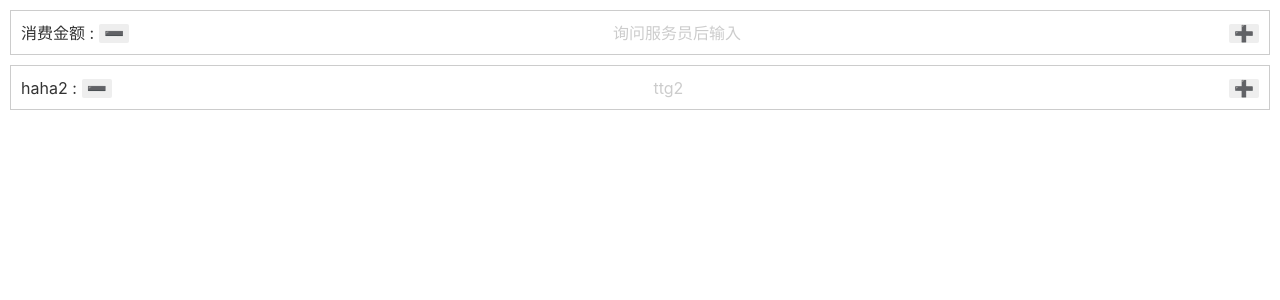
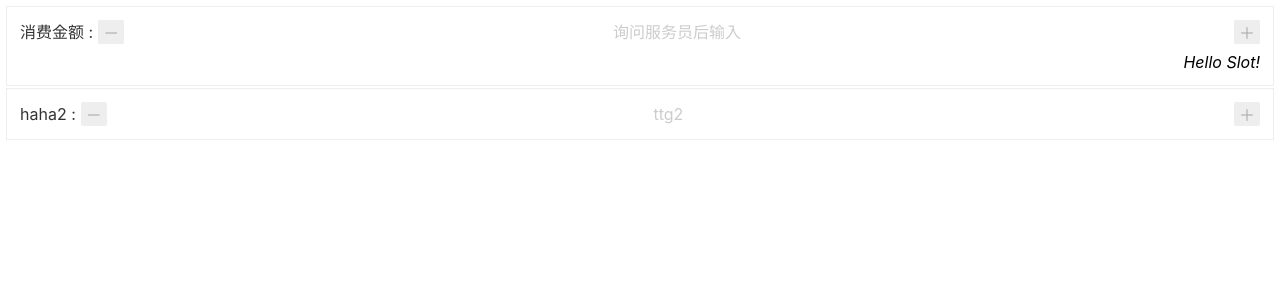
Before and after one commit to samhengon/decimal-numeric-keyboard, a Vue app: page / in a window 1280 px wide. Shown: the top 300 px of the page. Built offline with nearby package versions, Linux system fonts and the light colour scheme.

Commit message:
Updated CSS, added slot support to allow HTML on next line

```diff
--- a/src/App.vue
+++ b/src/App.vue
@@ -1,14 +1,21 @@
 <style>
 .box {
   height: 100%;
-  border: 1px solid #ccc;
-  height: 45px;
+  /* border: 1px solid #ccc; */
+  outline: 0.05rem solid #eee;
+  outline-offset: 0.2rem;
+  /* height: 45px; */
   padding: 10px;
   margin: 10px;
 }
 .keyboard-padding {
   display: block;
   height: 250px;
+}
+.input-slot {
+  display: flex;
+  justify-content: flex-end;
+  margin-top: 0.5rem;
 }
 </style>
 <template>
@@ -25,7 +32,9 @@
         v-model="expense"
         @keyboardtouchstart="test"
         @keyboardblur="HidePadding"
-        ref="price" />
+        ref="price">
+        <slot><i class="input-slot">Hello Slot!</i></slot>
+       </decimal-numeric-keyboard>
     </div>
     <div class="box" id="qty-keyboard-div">
        <decimal-numeric-keyboard
--- a/src/decimal-numeric-keyboard/KeyboardInput.vue
+++ b/src/decimal-numeric-keyboard/KeyboardInput.vue
@@ -15,22 +15,19 @@
   .label {
     color: #333;
   }
-  .step-down {
+  .step {
     display: flex;
-    margin-left: 5px;
 
     button {
       display: flex;
       border: 0;
       background: #ffffff;
       font-size: unset;
-      // align-items: center;
-      // vertical-align: middle;
-      // text-align: center;
 
       span {
         display: flex;
         background: #eeeeee;
+        color: #ababab;
         border-radius: 2px;
         -webkit-font-smoothing: antialiased;
         width: 100%;
@@ -39,11 +36,36 @@
         align-items: center;
         align-content: center;
       }
+    }
+  }
+
+  .step-down {
+    margin-left: 5px;
+
+    button {
+      span {
+      }
       span::before {
-        content: "\2796";
+        // content: "\2212";
+        content: "\FF0D";
+        // color: #ababab;
       }
     }
   }
+  .step-up {
+    margin-left: auto;
+
+    button {
+      span {
+      }
+      span::before {
+        // content: "\002B";
+        content: "\FF0B";
+        // color: #ababab;
+      }
+    }
+  }
+
   .content {
     display: flex;
     margin-left: auto;
@@ -64,36 +86,6 @@
       color: #c1c1c1;
     }
   }
-  .step-up {
-    display: flex;
-    margin-left: auto;
-
-    button {
-      display: flex;
-      border: 0;
-      background: #ffffff;
-      font-size: unset;
-      // align-items: center;
-      // vertical-align: middle;
-      text-align: center;
-
-      span {
-        display: flex;
-        background: #eeeeee;
-        border-radius: 2px;
-        -webkit-font-smoothing: antialiased;
-        width: 100%;
-        padding-left: 5px;
-        padding-right: 5px;
-        // align-items: center;
-        // align-content: center;
-      }
-      span::before {
-        content: "\2795";
-      }
-    }
-  }
-
 }
 </style>
 <template>
@@ -102,9 +94,9 @@
 		<div class="input-box" @touchstart.stop.prevent="focus">
 			<!-- 左侧标签 -->
 			<p class="label">{{label}} : </p>
-      <div class="step-down" v-if="showStepButton">
-        <button class="step-down-button" @touchstart.stop.prevent="stepdown">
-          <span class="step-down-button-span"></span>
+      <div class="step step-down" v-if="showStepButton">
+        <button @touchstart.stop.prevent="stepdown">
+          <span></span>
         </button>
       </div>
 			<!-- 右侧内容 -->
@@ -119,12 +111,13 @@
 				<!-- 光标 -->
 				<p class="cursor" :style="{visibility: cursor ? 'visible' : 'hidden'}"></p>
 			</div>
-      <div class="step-up" v-if="showStepButton">
-        <button class="step-up-button" @touchstart.stop.prevent="stepup">
-          <span class="step-up-button-span"></span>
+      <div class="step step-up" v-if="showStepButton">
+        <button @touchstart.stop.prevent="stepup">
+          <span></span>
         </button>
       </div>
 		</div>
+    <slot></slot>
 		<!-- 自定义键盘 -->
 		<keyboard
 			:show="keyboard"
```
